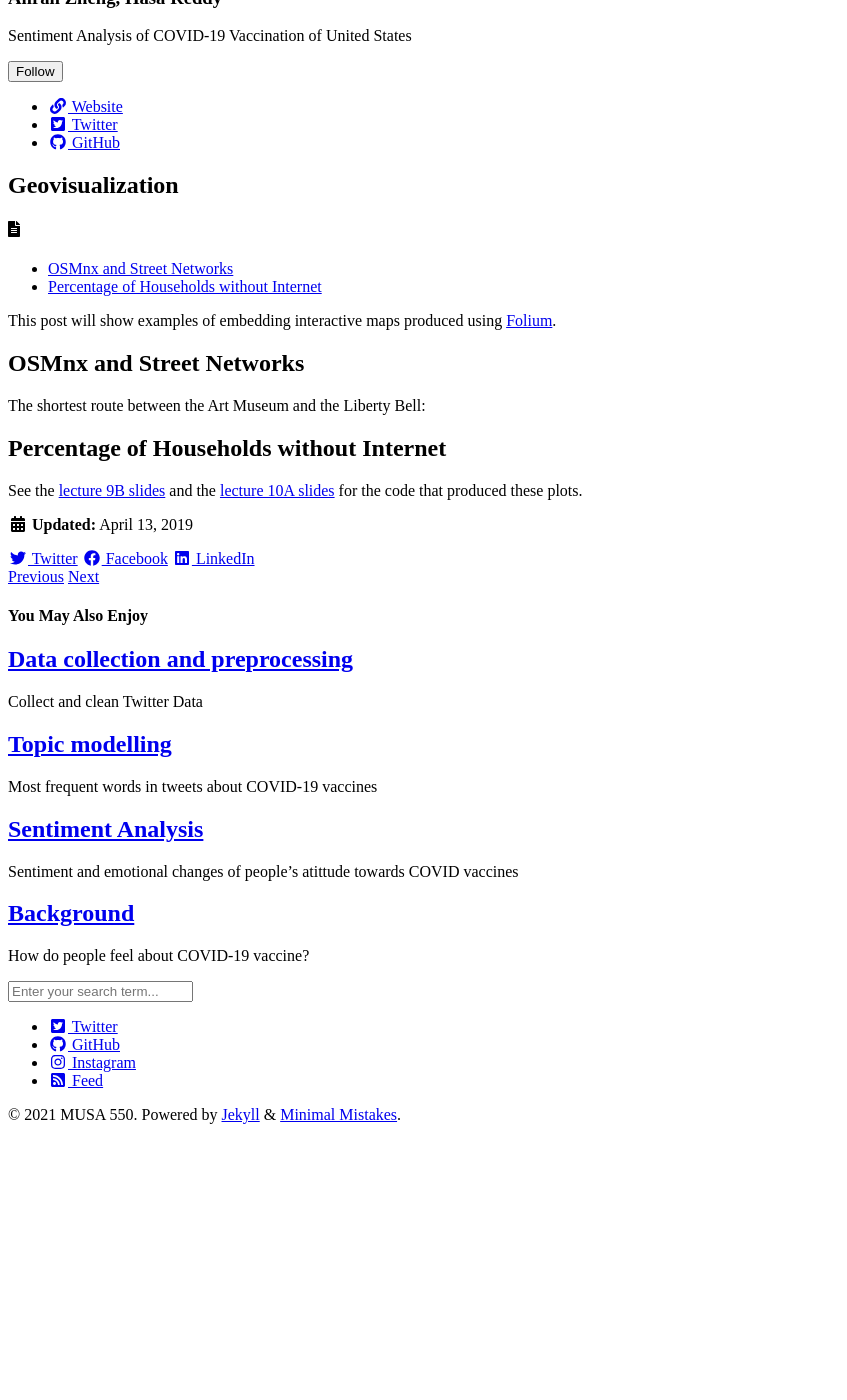
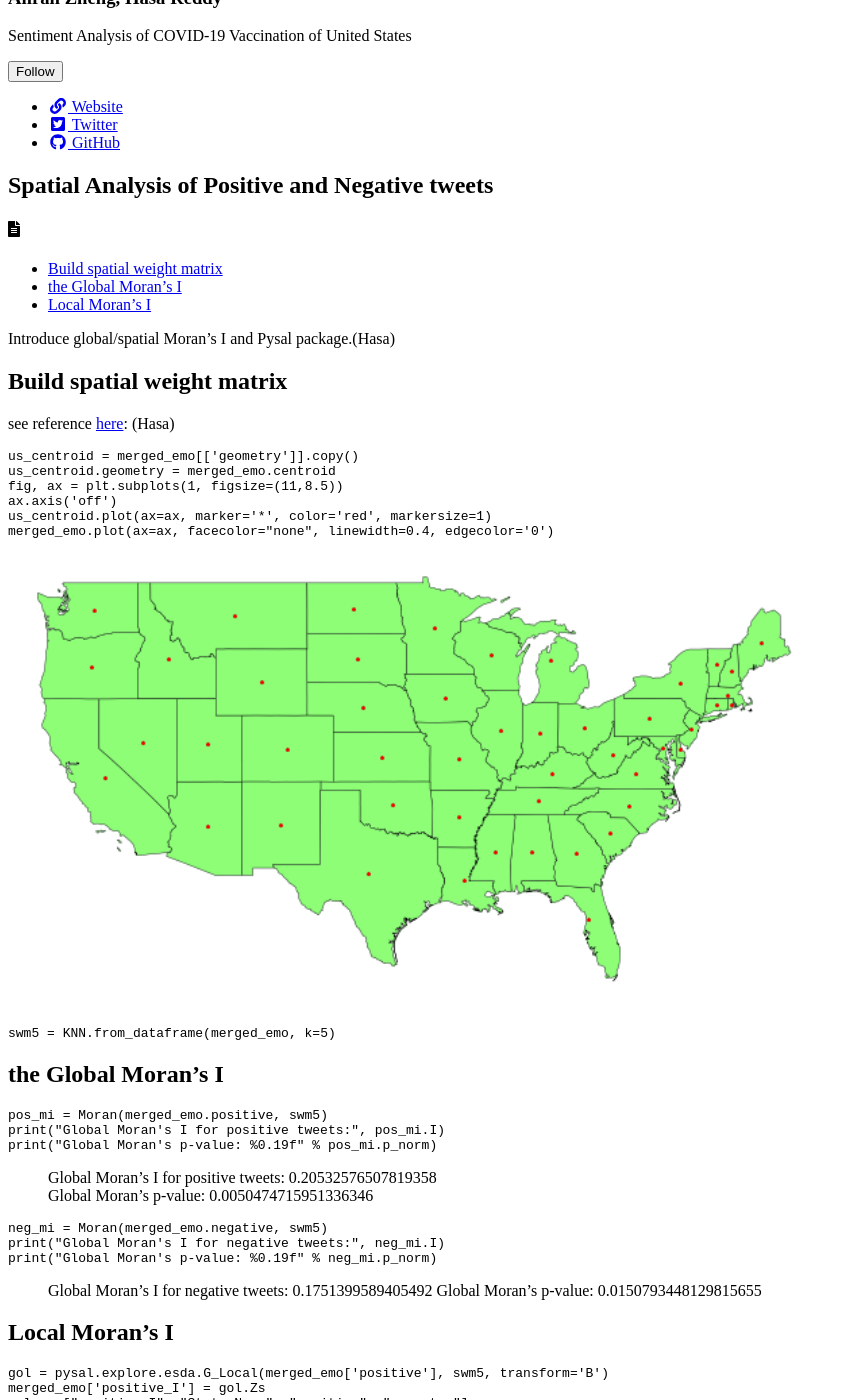
Before and after one commit to Anran0716/550final-proj, a Jekyll site: the page built from _posts/2021-12-15-Geovisualization.md, in a window 1280 px wide and 1400 px high, scrolled down 199 px. Shown: the whole window, without its empty margins (0-847 px from the left). Built offline with Jekyll 4.4.1, drawn with Linux system fonts in a browser that asks for light colours; cached includes are drawn as plain includes; nearby versions of some CDN libraries; before the commit the page ends 1429 px from its top, so only the background shows below that; some of the changed text lies outside the part shown.

Commit message:
Update 2021-12-15-Geovisualization.md

````diff
--- a/_posts/2021-12-15-Geovisualization.md
+++ b/_posts/2021-12-15-Geovisualization.md
@@ -1,26 +1,67 @@
 ---
-title: "Geovisualization"
-date: 2019-04-13
+title: "Spatial Analysis of Positive and Negative tweets"
+date: 2021-12-19
 published: true
-tags: [dataviz, folium]
-excerpt: "Embedding interactive Folium charts on static pages using Jekyll."
-folium-loader:
-  folium-chart-1: ["charts/foliumChart.html", "400"] # second argument is the height
-  folium-chart-2: ["charts/percent_no_internet.html", "400"] # second argument is the height
+tags: [dataviz, pysal,geopandas,hvplot]
+excerpt: "Where postive and negative tweets come from"
+hv-loader:
+  hv-chart-1: ["charts/pos_moran.html"]
+  hv-chart-2: ["charts/neg_moran.html"]
 toc: true
 toc_sticky: true
 ---
 
-This post will show examples of embedding interactive maps produced using [Folium](https://github.com/python-visualization/folium).
+Introduce global/spatial Moran's I and Pysal package.(Hasa)
 
-## OSMnx and Street Networks
+## Build spatial weight matrix
 
-The shortest route between the Art Museum and the Liberty Bell:
+see reference [here](http://jurgens.people.si.umich.edu/tutorials/Mapping_Word_Frequencies_on_Twitter_using_Python.html): (Hasa)
 
-<div id="folium-chart-1"></div>
+```python
+us_centroid = merged_emo[['geometry']].copy()
+us_centroid.geometry = merged_emo.centroid
+fig, ax = plt.subplots(1, figsize=(11,8.5))
+ax.axis('off')
+us_centroid.plot(ax=ax, marker='*', color='red', markersize=1)
+merged_emo.plot(ax=ax, facecolor="none", linewidth=0.4, edgecolor='0')
+```
+![swm]({{ site.url }}{{ site.baseurl }}/assets/images/swm.png)
 
-## Percentage of Households without Internet
+```python
+swm5 = KNN.from_dataframe(merged_emo, k=5)
+```
 
-<div id="folium-chart-2"></div>
+## the Global Moran's I
 
-See the [lecture 9B slides](https://musa-550-fall-2021.github.io/slides/lecture-9B.html) and the [lecture 10A slides](https://musa-550-fall-2021.github.io/slides/lecture-10A.html) for the code that produced these plots.
+```python
+pos_mi = Moran(merged_emo.positive, swm5)
+print("Global Moran's I for positive tweets:", pos_mi.I)
+print("Global Moran's p-value: %0.19f" % pos_mi.p_norm)
+```
+>Global Moran's I for positive tweets: 0.20532576507819358
+>Global Moran's p-value: 0.0050474715951336346
+
+```python
+neg_mi = Moran(merged_emo.negative, swm5)
+print("Global Moran's I for negative tweets:", neg_mi.I)
+print("Global Moran's p-value: %0.19f" % neg_mi.p_norm)
+```
+>Global Moran's I for negative tweets: 0.1751399589405492
+>Global Moran's p-value: 0.0150793448129815655
+
+## Local Moran's I
+
+```python
+gol = pysal.explore.esda.G_Local(merged_emo['positive'], swm5, transform='B')
+merged_emo['positive_I'] = gol.Zs
+cols = ["positive_I", "State_Name", "positive", "geometry"]
+pos_moran=merged_emo.hvplot(c="positive_I",
+                    width=600,
+                  height=350,
+                    cmap='cet_CET_D9',
+                    hover_cols=["positive","State_Name"])
+```
+<div id="hv-chart-1"></div>
+<div id="hv-chart-2"></div>
+
+- See the [spatial analysis](https://github.com/Anran0716/550final-proj/blob/main/code/spatial%20analysis.ipynb) for the code that produced these plots.
````
